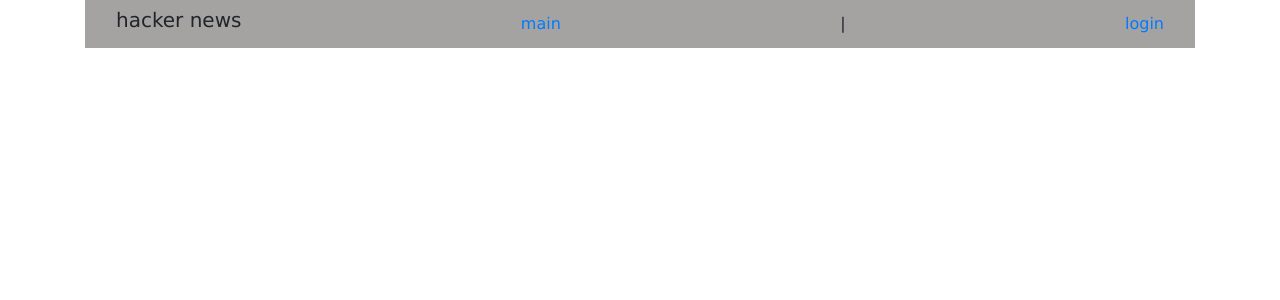
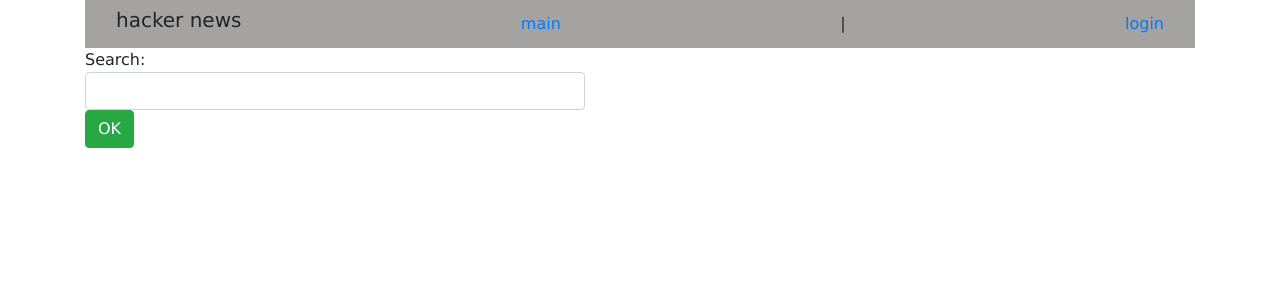
Before and after one commit to janpauldahlke/a_graph_hackernews_clone, a React (Create React App) app: page /search in a window 1280 px wide. Shown: the top 300 px of the page. Built offline with nearby package versions, Linux system fonts and the light colour scheme.

Commit message:
add search component

```diff
--- a/src/components/App.js
+++ b/src/components/App.js
@@ -6,6 +6,7 @@
 import LinkList from './LinkList';
 import Header from './Header';
 import Login from './Login';
+import Search from './Search';
 
 
 class App extends Component {
@@ -18,6 +19,7 @@
             <Route exact path="/" component={LinkList} />
             <Route exact path="/create" component={CreateLink} />
             <Route exact path="/login" component={Login} />
+            <Route exact path="/search" component={Search} />
           </Switch>
         </div>
       </div>
--- a/src/components/Header.js
+++ b/src/components/Header.js
@@ -19,6 +19,8 @@
           {userId && (
             <div>
               <Link to="/create" className="nav-item">create</Link>
+              <span className="nav-item"> | </span>
+              <Link to="/search" className="navitem">search</Link>
               <span className="nav-item"> | </span>
             </div>
           )}
--- /dev/null
+++ b/src/components/Search.js
@@ -0,0 +1,66 @@
+import React, { Component } from 'react';
+import { withApollo } from 'react-apollo';
+
+import Link from './Link';
+import SEARCH_IN_ALL_LINKS_QUERY from '../queries/searchInAllLinks.js';
+
+class Search extends Component {
+
+  state = {
+    links : [],
+    searchText : ''
+  }
+
+
+  executeSearch = async () => {
+
+    const { searchText } = this.state;
+    const result = await this.props.client.query({
+      query: SEARCH_IN_ALL_LINKS_QUERY,
+      variables: { searchText }
+    })
+
+    const links = result.data.allLinks;
+    this.setState({ links })
+
+  }
+
+  render(){
+    return(
+
+      <div>
+        <div>
+            Search:
+            <input
+              className="form-control"
+              type="text"
+              onChange={(e) => this.setState({
+                searchText : e.target.value
+              })}
+              onSubmit={(e) => {
+                e.preventDefault();
+                this.executeSearch();
+              }}
+              />
+            <button
+              className="btn btn-success"
+              onClick={(e) => {
+                this.executeSearch()
+              }}
+              >OK</button>
+            {
+              this.state.links.map((link, index) =>
+              <Link
+                className="list-group-item"
+                key={link.id}
+                link={link}
+                index={index} />
+              )
+            }
+        </div>
+      </div>
+    );
+  }
+}
+
+export default withApollo(Search);
--- /dev/null
+++ b/src/queries/searchInAllLinks.js
@@ -0,0 +1,30 @@
+import gql from 'graphql-tag';
+
+const SEARCH_IN_ALL_LINKS_QUERY = gql`
+query AllLinksSearchQuery($searchText: String!) {
+    allLinks(filter: {
+      OR: [{
+        url_contains: $searchText
+      }, {
+        description_contains: $searchText
+      }]
+    }) {
+      id
+      url
+      description
+      createdAt
+      postedBy {
+        id
+        name
+      }
+      votes {
+        id
+        user {
+          id
+        }
+      }
+    }
+  }
+`
+
+export default SEARCH_IN_ALL_LINKS_QUERY;
```
